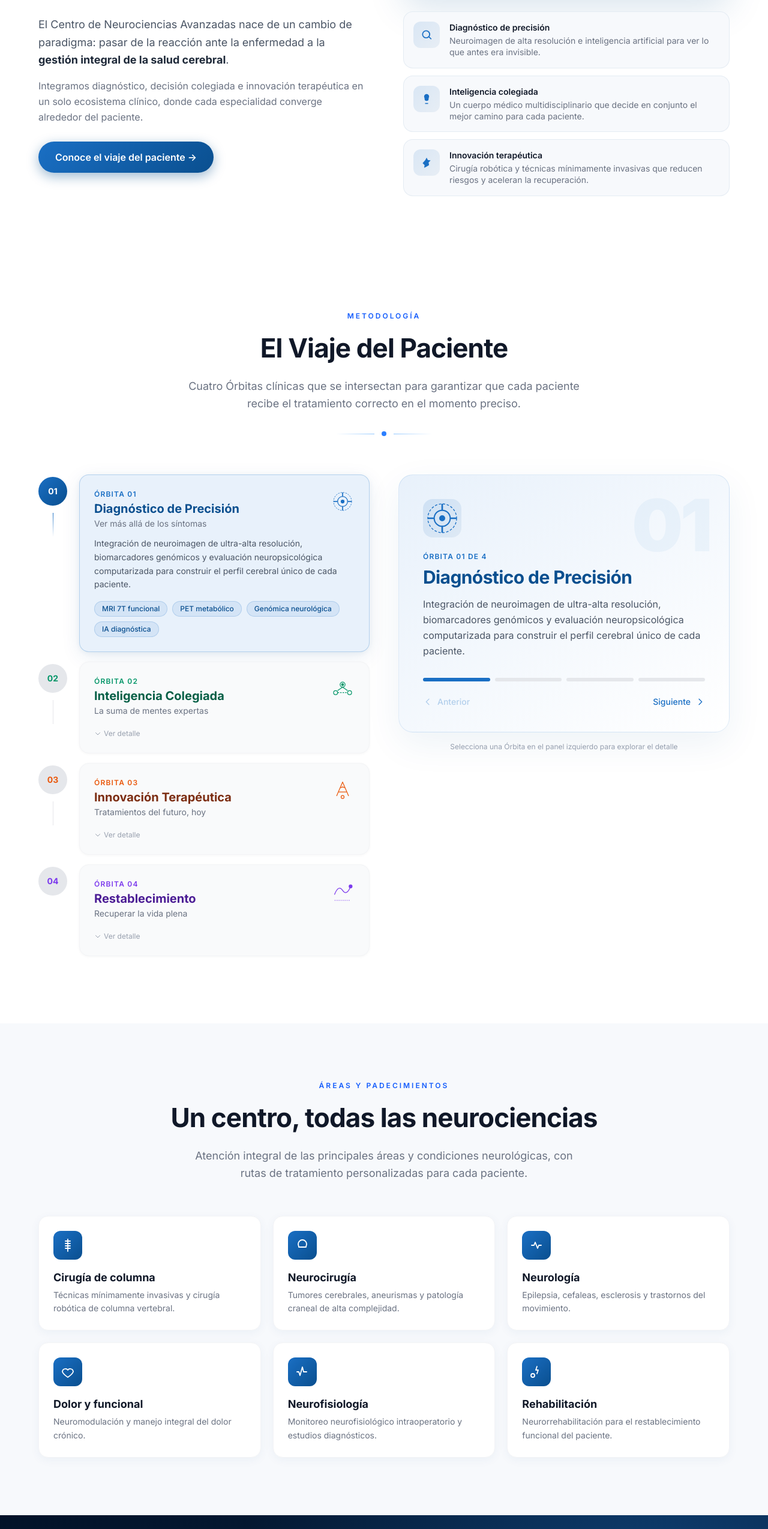
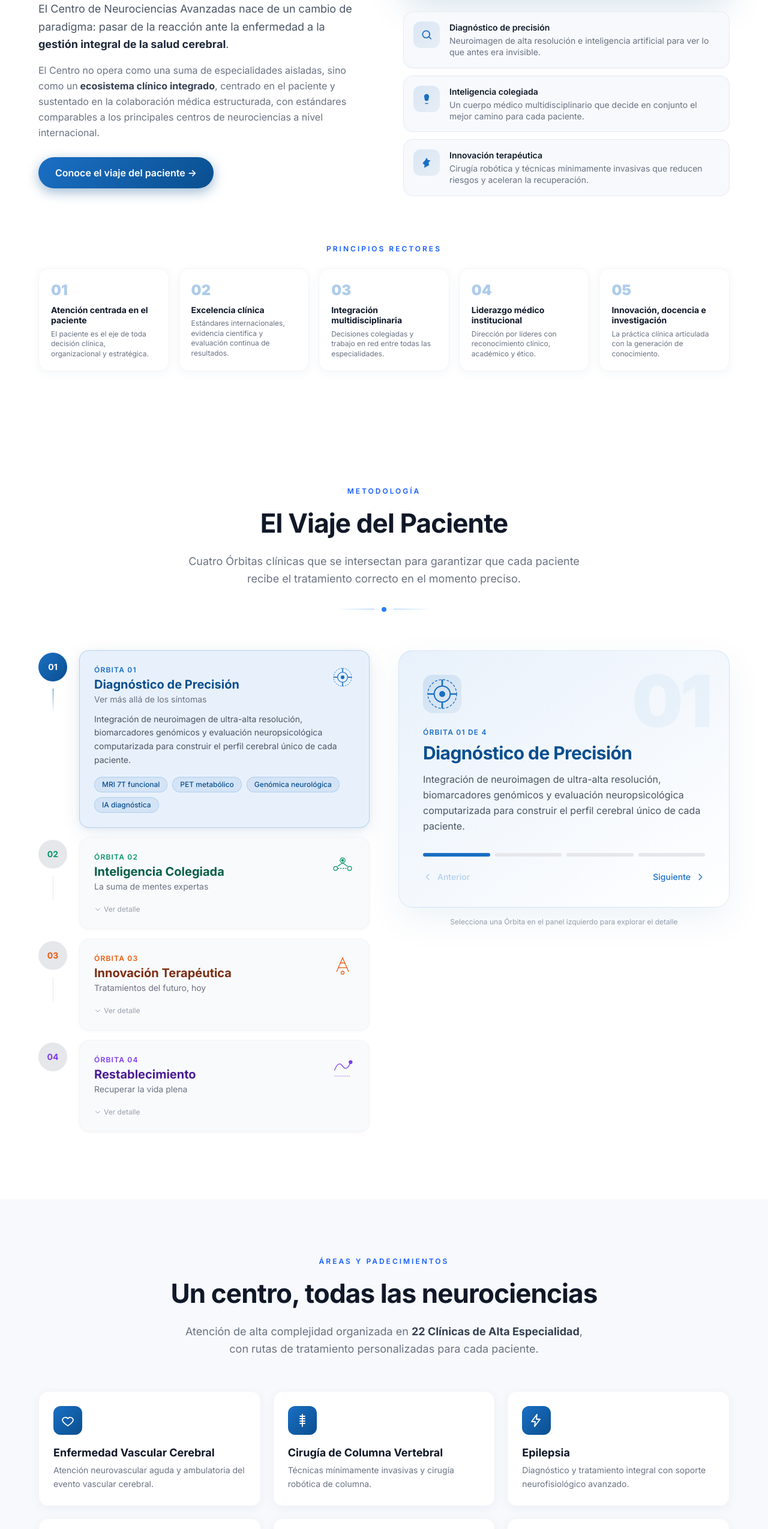
Before and after one commit to Ricmonpa/neurocienciasavanzadas.ha, a React (Vite) app: page / in a window 1280 px wide. Shown: the part 1157-3706 px from the top of the page at 60% size. Built offline with nearby package versions, Linux system fonts and the light colour scheme.

Commit message:
Enriquece Modelo, Especialidades y Tecnologia con contenido del Documento Rector

```diff
--- a/src/components/ElModelo.jsx
+++ b/src/components/ElModelo.jsx
@@ -1,4 +1,13 @@
-// Sección "El Modelo" — manifiesto + diferenciadores clínicos
+// Sección "El Modelo" — manifiesto + diferenciadores + principios rectores
+// Contenido alineado al Documento Rector del Centro de Neurociencias (HAP).
+
+const PRINCIPIOS = [
+  { n: '01', t: 'Atención centrada en el paciente', d: 'El paciente es el eje de toda decisión clínica, organizacional y estratégica.' },
+  { n: '02', t: 'Excelencia clínica', d: 'Estándares internacionales, evidencia científica y evaluación continua de resultados.' },
+  { n: '03', t: 'Integración multidisciplinaria', d: 'Decisiones colegiadas y trabajo en red entre todas las especialidades.' },
+  { n: '04', t: 'Liderazgo médico institucional', d: 'Dirección por líderes con reconocimiento clínico, académico y ético.' },
+  { n: '05', t: 'Innovación, docencia e investigación', d: 'La práctica clínica articulada con la generación de conocimiento.' },
+]
 
 const DIFERENCIADORES = [
   {
@@ -38,8 +47,10 @@ export default function ElModelo() {
               ante la enfermedad a la <strong className="text-gray-800">gestión integral de la salud cerebral</strong>.
             </p>
             <p className="text-gray-500 text-base leading-relaxed">
-              Integramos diagnóstico, decisión colegiada e innovación terapéutica en un solo ecosistema
-              clínico, donde cada especialidad converge alrededor del paciente.
+              El Centro no opera como una suma de especialidades aisladas, sino como un
+              <strong className="text-gray-700"> ecosistema clínico integrado</strong>, centrado en el
+              paciente y sustentado en la colaboración médica estructurada, con estándares comparables a
+              los principales centros de neurociencias a nivel internacional.
             </p>
             <a href="#viaje" className="inline-flex items-center gap-2 mt-7 px-7 py-3.5 rounded-full font-semibold text-white transition-all hover:scale-105"
               style={{ background: 'linear-gradient(135deg,#1a6fc4,#0a4f8f)', boxShadow: '0 6px 20px rgba(10,79,143,0.4)' }}>
@@ -69,6 +80,21 @@ export default function ElModelo() {
           </div>
 
         </div>
+
+        {/* Principios Rectores */}
+        <div className="mt-14 sm:mt-20">
+          <p className="text-xs font-semibold tracking-[0.25em] uppercase text-blue-600 mb-6 text-center">Principios Rectores</p>
+          <div className="grid grid-cols-1 sm:grid-cols-2 lg:grid-cols-5 gap-4">
+            {PRINCIPIOS.map((p) => (
+              <div key={p.n} className="p-5 rounded-2xl border border-gray-100 bg-white" style={{ boxShadow: '0 4px 16px rgba(10,79,143,0.05)' }}>
+                <span className="text-2xl font-black" style={{ color: '#1a6fc4', opacity: 0.35 }}>{p.n}</span>
+                <h3 className="font-bold text-gray-900 text-sm mt-2 leading-tight">{p.t}</h3>
+                <p className="text-gray-500 text-xs leading-snug mt-1.5">{p.d}</p>
+              </div>
+            ))}
+          </div>
+        </div>
+
       </div>
     </section>
   )
--- a/src/components/Especialidades.jsx
+++ b/src/components/Especialidades.jsx
@@ -1,12 +1,12 @@
-// Sección "Áreas y Padecimientos"
+// Sección "Áreas y Padecimientos" — áreas principales del Documento Rector
 
 const AREAS = [
-  { t: 'Cirugía de columna', d: 'Técnicas mínimamente invasivas y cirugía robótica de columna vertebral.', icon: (<path d="M12 2v20M8 5h8M8 9h8M8 13h8M8 17h8" />) },
-  { t: 'Neurocirugía', d: 'Tumores cerebrales, aneurismas y patología craneal de alta complejidad.', icon: (<path d="M12 3a7 7 0 00-7 7c0 2 1 3 1 5h12c0-2 1-3 1-5a7 7 0 00-7-7z" />) },
-  { t: 'Neurología', d: 'Epilepsia, cefaleas, esclerosis y trastornos del movimiento.', icon: (<path d="M4 12h4l2-5 4 10 2-5h4" />) },
-  { t: 'Dolor y funcional', d: 'Neuromodulación y manejo integral del dolor crónico.', icon: (<path d="M12 21s-7-4.5-9-9a5 5 0 019-3 5 5 0 019 3c-2 4.5-9 9-9 9z" />) },
-  { t: 'Neurofisiología', d: 'Monitoreo neurofisiológico intraoperatorio y estudios diagnósticos.', icon: (<path d="M3 12h3l2 6 4-14 2 8h5" />) },
-  { t: 'Rehabilitación', d: 'Neurorrehabilitación para el restablecimiento funcional del paciente.', icon: (<path d="M13 3l-2 6h4l-2 6M6 21a3 3 0 100-6 3 3 0 000 6z" />) },
+  { t: 'Enfermedad Vascular Cerebral', d: 'Atención neurovascular aguda y ambulatoria del evento vascular cerebral.', icon: (<path d="M12 21s-7-4.5-9-9a5 5 0 019-3 5 5 0 019 3c-2 4.5-9 9-9 9z" />) },
+  { t: 'Cirugía de Columna Vertebral', d: 'Técnicas mínimamente invasivas y cirugía robótica de columna.', icon: (<path d="M12 2v20M8 5h8M8 9h8M8 13h8M8 17h8" />) },
+  { t: 'Epilepsia', d: 'Diagnóstico y tratamiento integral con soporte neurofisiológico avanzado.', icon: (<path d="M13 2L4 14h6l-1 8 9-12h-6l1-8z" />) },
+  { t: 'Neurología Cognitiva y Demencias', d: 'Evaluación de memoria y función cognitiva a lo largo del ciclo de vida.', icon: (<path d="M12 3a7 7 0 00-7 7c0 2 1 3 1 5h12c0-2 1-3 1-5a7 7 0 00-7-7z" />) },
+  { t: 'Trastornos del Movimiento', d: 'Parkinson, espasticidad y movimientos anormales con análisis de la marcha.', icon: (<path d="M13 3l-2 6h4l-2 6M6 21a3 3 0 100-6 3 3 0 000 6z" />) },
+  { t: 'Neurooncología', d: 'Tumores del sistema nervioso con abordaje de tumor board multidisciplinario.', icon: (<path d="M12 3a7 7 0 00-7 7c0 5 7 11 7 11s7-6 7-11a7 7 0 00-7-7z" />) },
 ]
 
 export default function Especialidades() {
@@ -19,8 +19,8 @@ export default function Especialidades() {
             Un centro, todas las neurociencias
           </h2>
           <p className="text-gray-500 text-base sm:text-lg max-w-2xl mx-auto leading-relaxed">
-            Atención integral de las principales áreas y condiciones neurológicas, con rutas de
-            tratamiento personalizadas para cada paciente.
+            Atención de alta complejidad organizada en <strong className="text-gray-700">22 Clínicas de
+            Alta Especialidad</strong>, con rutas de tratamiento personalizadas para cada paciente.
           </p>
         </div>
 
@@ -37,6 +37,26 @@ export default function Especialidades() {
             </div>
           ))}
         </div>
+
+        {/* Programa de Salud Cerebral (medicina preventiva) */}
+        <div className="mt-6 rounded-3xl p-6 sm:p-8 grid md:grid-cols-[1fr_auto] gap-6 items-center"
+          style={{ background: 'linear-gradient(145deg,#0a4f8f,#021228)', color: '#fff' }}>
+          <div>
+            <span className="text-xs font-semibold tracking-widest uppercase" style={{ color: '#7fb0e6' }}>Medicina Preventiva</span>
+            <h3 className="font-bold text-xl sm:text-2xl mt-1 mb-2">Programa de Salud Cerebral</h3>
+            <p className="text-blue-100 text-sm leading-relaxed max-w-2xl">
+              Evaluación neurológica preventiva (Brain Health): función cognitiva y memoria, equilibrio y
+              sistema vestibular, función auditiva y factores de riesgo — para la detección temprana y el
+              envejecimiento cerebral saludable.
+            </p>
+          </div>
+          <div className="flex flex-wrap gap-2 md:justify-end">
+            {['Cognición', 'Equilibrio', 'Audición', 'Prevención'].map((c) => (
+              <span key={c} className="text-xs font-medium px-3 py-1.5 rounded-full text-white"
+                style={{ background: 'rgba(255,255,255,0.1)', border: '1px solid rgba(255,255,255,0.18)' }}>{c}</span>
+            ))}
+          </div>
+        </div>
       </div>
     </section>
   )
--- a/src/components/Tecnologia.jsx
+++ b/src/components/Tecnologia.jsx
@@ -1,10 +1,12 @@
 // Sección "Tecnología e Innovación"
 
 const CAPACIDADES = [
-  { t: 'Robot Mazor X', d: 'Cirugía de columna guiada por el robot Mazor X — iniciando la era de la cirugía robótica en el Hospital Angeles Health System.' },
-  { t: 'Neuroimagen de precisión', d: 'Resonancia y tomografía de alta resolución para diagnósticos milimétricos.' },
-  { t: 'IA diagnóstica', d: 'Inteligencia artificial que asiste la detección temprana y la planeación quirúrgica.' },
-  { t: 'Anatomía digital', d: 'Modelado 3D y planeación virtual — respaldados por la embajada UNESCO de Anatomía Digital.' },
+  { t: 'Robot Mazor X', d: 'Cirugía de columna guiada por robot — iniciando la era de la cirugía robótica en el Hospital Angeles Health System.' },
+  { t: 'Neuronavegación quirúrgica', d: 'Monitoreo neurofisiológico transoperatorio y cirugía con paciente despierto para máxima precisión y seguridad.' },
+  { t: 'Neurofisiología clínica', d: 'EMG, potenciales evocados, otoneurología, audiología, estudios de sueño y estimulación magnética transcraneal (TMS).' },
+  { t: 'Neuroimagen y Neurosonología', d: 'Resonancia magnética y ultrasonido de alta resolución para diagnósticos milimétricos.' },
+  { t: 'Medicina Nuclear e Imagen Molecular', d: 'Estudios funcionales que revelan la actividad del sistema nervioso a nivel molecular.' },
+  { t: 'IA y Anatomía Digital', d: 'Inteligencia artificial y modelado 3D — respaldados por la embajada UNESCO de Anatomía Digital.' },
 ]
 
 export default function Tecnologia() {
```
